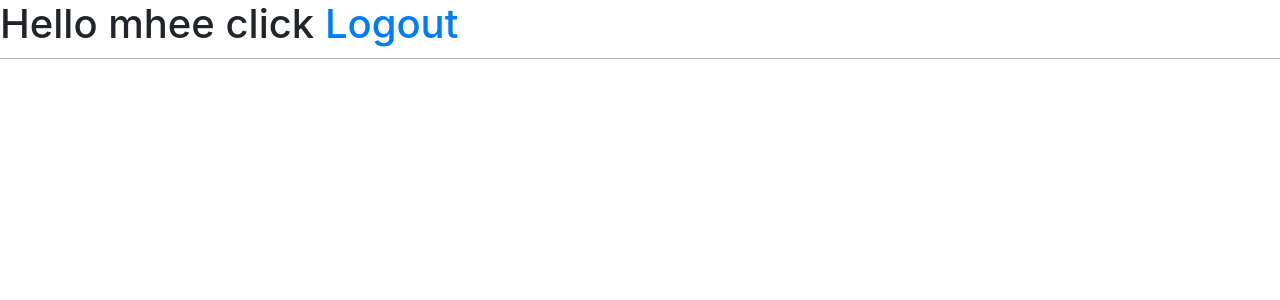
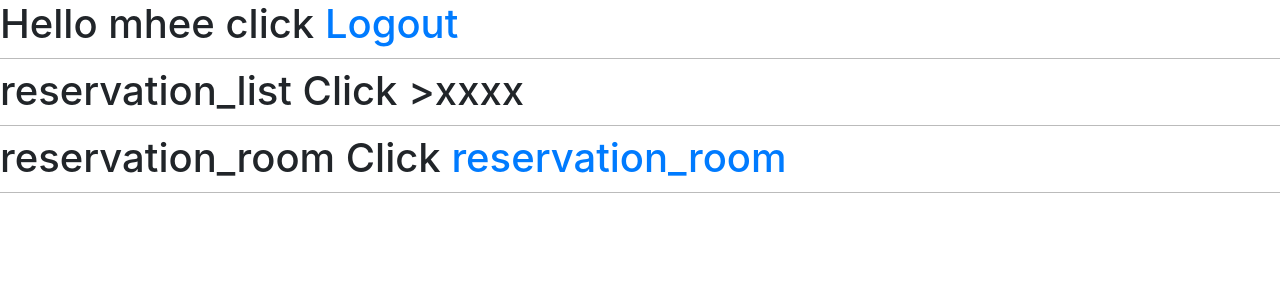
Before and after one commit to meenajaeiei/project, a Django app: page / in a window 1280 px wide. Shown: the part 56-356 px from the top of the page. Run offline with Django 3.2, Linux system fonts and the light colour scheme; a user stored in the database is signed in; some libraries are stand-ins or nearby versions.

Commit message:
add reservation button  function

```diff
--- a/blog/models.py
+++ b/blog/models.py
@@ -75,9 +75,6 @@ class Post(models.Model):
     def __str__(self):
         return self.title
 
-class roomManager(models.Manager):
-    def get_queryset(self):
-        return super(roomManager,self).get_queryset()
 
 class room(models.Model):
     #roomid = models.AutoField()
@@ -86,7 +83,7 @@ class room(models.Model):
     status = models.CharField(max_length = 10 , default = 'yes', choices=isavaliable)
     width = models.IntegerField(default = 0)
     height = models.IntegerField(default = 0)
-    q  =  roomManager()
+    slug = models.SlugField(max_length=100 , default = 'roomname')
 
     def __str__(self):
         return self.roomname
--- a/project/urls.py
+++ b/project/urls.py
@@ -40,7 +40,9 @@ path('password_change/done/',
 auth_views.PasswordChangeDoneView.as_view(),
 name='password_change_done'),
 
-path('reservation_room/' , views.room_detail , name= 'reervation_room')
+path('reservation_room/' , views.room_detail , name= 'reservation_room'),
+#path('reservation_status/' , views.reservation_status , name= 'reervation_status'),
+#path('reservation_room/<slug:roomname>/' , views.getreservation , name = "xxx") ,
 
 ]
 
--- a/project/views.py
+++ b/project/views.py
@@ -18,6 +18,7 @@ def logout_view(request):
 
 def home_page(request):
     if request.method == 'POST':
+        print("login")
         usernamex = request.POST['username']
         password = request.POST['password']
         user = authenticate(request, username=usernamex, password=password)
@@ -29,7 +30,7 @@ def home_page(request):
             emp = Employee.objects.get(id = emp_id.id)
 
 
-            return render(request, 'blog/home.html' , {emp})
+            return render(request, 'blog/home.html' , {"emp":emp})
         else:
             # Return an 'invalid login' error message.
             return HttpResponse('Invalid login')
@@ -45,8 +46,23 @@ def mainhome(request):
     return render(request, "blog/home.html" , {})
 
 def room_detail(request):
-    rooms = room.q.all()
-    return render(request , 'blog/rentroom.html' , {'rooms' : rooms})
+    rooms = room.objects.all()
+    if 'room' in request.GET:
+        print(request.GET['room'])
+        o_room = room.objects.get(roomname = request.GET['room'])
+        o_room.status = "pending"
+        o_room.save()
+
+
+    else:
+        print("ihere")
+
+
+
+    return render(request , 'blog/reservation_room.html' , {'rooms' : rooms})
 
 def test(request):
     return render(request, "blog/test.html" , {})
+
+def getreservation(request):
+    print("kuy")
--- a/templates/blog/home.html
+++ b/templates/blog/home.html
@@ -5,6 +5,8 @@
 {% if user.is_authenticated %}
 
   <h1> Hello {{user.username}}    click  <a href="{% url "logout" %}">Logout</a> </h1>
+  <h1> reservation_list Click >xxxx</a>
+    <h1> reservation_room Click <a href="{% url "reservation_room" %}">reservation_room</a>
 {% else %}
   <h1> Hello guest Click <a href="{% url "login" %}">Login</a> </h1>
 {% endif %}
--- a/templates/blog/reservation_room.html
+++ b/templates/blog/reservation_room.html
@@ -2,6 +2,7 @@
 
 
 {% block content %}
+
 {% for room in rooms %}
 <p class="wewew"> <h1>{{ room.roomname }}</h1>
 
@@ -9,10 +10,13 @@
   <li> room_width {{room.width}} </li>
   <li>rent_status {{room.status}} </li> </h5>
   {% if request.user.is_authenticated and room.status == 'yes' %}
-  <button type="button">Rent</button>
+  <form action=""   method="GET">
+    <button type="submit" value="{{room.roomname}}" name = "room" >{{ room.roomname }}</button>
+  </form>
   {% endif %}
 
 </p>
 
 {% endfor %}
 {% endblock %}
+</form>
```
Also changed, not shown: blog/migrations/0014_room_slug.py (added), db.sqlite3, templates/blog/reservation_list.html (deleted), templates/blog/reservation_status.html (added).
